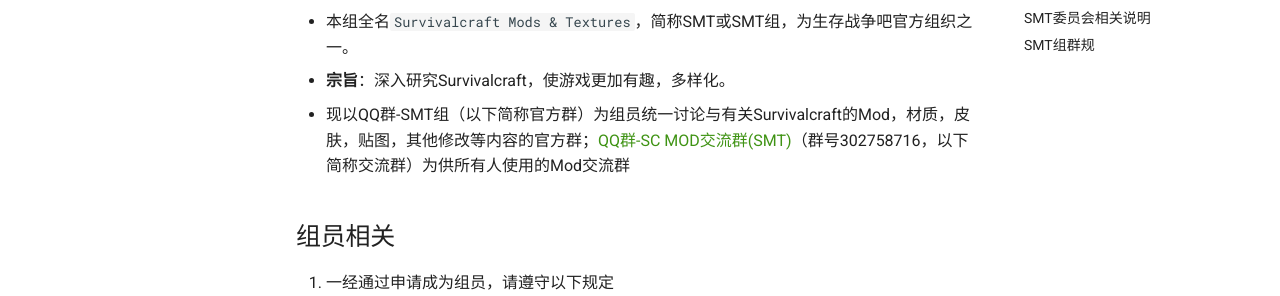
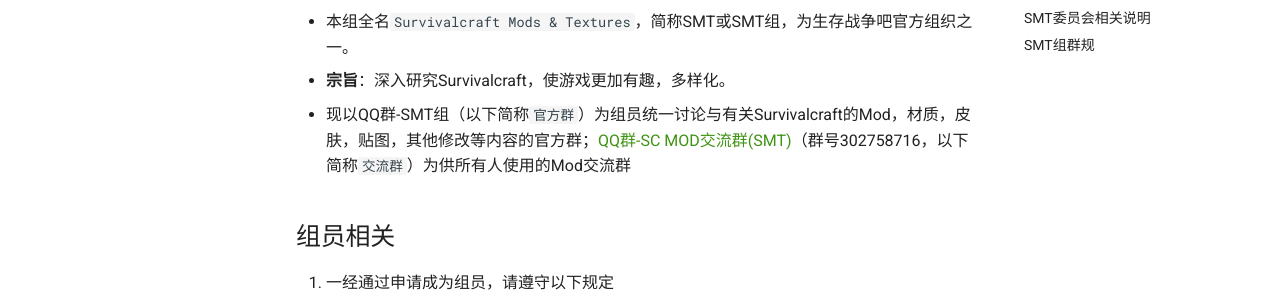
Before and after one commit to XiaofengdiZhu/SMT3, an MkDocs documentation site: the page built from docs/about_SMT/SMT_rules.md, in a window 1280 px wide and 900 px high. Shown: the part 303-599 px from the top of the window. Built offline with MkDocs 1.6.1 and Material for MkDocs 9.7.7, drawn with Linux system fonts in a browser that asks for light colours; comment, search, counter and statistics services are not loaded; old or Windows-style settings are respelled for this version of MkDocs; some of the changed text lies outside the part shown.

Commit message:
已有文档改进

```diff
--- a/docs/about_SMT/SMT_rules.md
+++ b/docs/about_SMT/SMT_rules.md
@@ -6,7 +6,7 @@ hero: 欢迎成为超级杀马特贵族！
 * 本SMT组规自公元2015年8月8日正式实施。
 * 本组全名`Survivalcraft Mods & Textures`，简称SMT或SMT组，为生存战争吧官方组织之一。
 * **宗旨**：深入研究Survivalcraft，使游戏更加有趣，多样化。
-* 现以QQ群-SMT组（以下简称官方群）为组员统一讨论与有关Survivalcraft的Mod，材质，皮肤，贴图，其他修改等内容的官方群；[QQ群-SC MOD交流群(SMT)](http://shang.qq.com/wpa/qunwpa?idkey=ff7d30bde77e41883745af6608e898c34b5fd5509e3d63fb7a1aa97425709657)（群号302758716，以下简称交流群）为供所有人使用的Mod交流群
+* 现以QQ群-SMT组（以下简称`官方群`）为组员统一讨论与有关Survivalcraft的Mod，材质，皮肤，贴图，其他修改等内容的官方群；[QQ群-SC MOD交流群(SMT)](http://shang.qq.com/wpa/qunwpa?idkey=ff7d30bde77e41883745af6608e898c34b5fd5509e3d63fb7a1aa97425709657)（群号302758716，以下简称`交流群`）为供所有人使用的Mod交流群
 
 ##组员相关
 1. 一经通过申请成为组员，请遵守以下规定
```
Also changed, not shown: other parts of docs/about_SMT/SMT_rules.md (+0 -10 lines), docs/about_SMT/SMT_history.md (+6 -3 lines), docs/about_SMT/SMT_members.md (+3 -0 lines), docs/index.md (+4 -1 lines).
